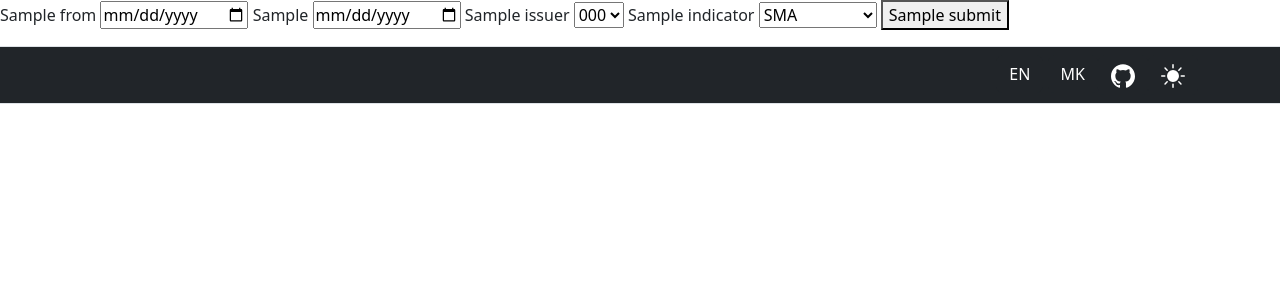
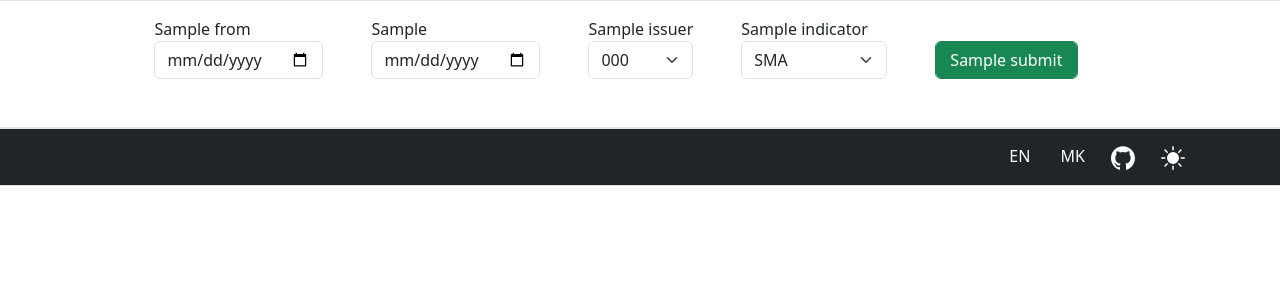
Before and after one commit to tamarastojchevska/MSE-Web-App, a Flask app: template Homework3/templates/technicalAnalysis.html in a window 1280 px wide. Shown: the part 168-468 px from the top of the page. Run offline with Flask 3, Linux system fonts and the light colour scheme; the template is opened without the code that fills it: most values are stand-ins (such as "Sample title", 1, 10 or a date in 2020); some libraries are stand-ins or nearby versions.

Commit message:
Fixed formatting, centered divs

```diff
--- a/Homework3/templates/technicalAnalysis.html
+++ b/Homework3/templates/technicalAnalysis.html
@@ -48,25 +48,33 @@
     </div>
 </header>
 
-
+<div class="px-3 py-2 border-top border-bottom">
+    <div class="container">
         <form action="{{ url_for('get_chart') }}" method="get">
+            <ul class="nav col-12 col-lg-auto my-2 justify-content-center my-md-0 text-small">
+                <li class = "pe-5 py-2">
                     <label>{{ translations['from'] }}
-        <input name="fromdate" type="date"/>
+                        <input class = "form-control" type="date" name="fromdate">
                     </label>
+                </li>
+                <li class = "pe-5 py-2">
                     <label>{{ translations['to'] }}
-    <input name="todate" type="date"/>
+                        <input class = "form-control" type="date" name="todate">
                     </label>
+                </li>
+                <li class = "pe-5 py-2">
                     <label>{{ translations['issuer'] }}
-        <select name="codes" >
+                        <select class = "form-select" name="codes" >
                             {% for code in codes %}
                             <option value="{{ code }}">
-                {{ code }}
-            </option>
+                                {{ code }}</option>
                             {% endfor %}
                         </select>
                     </label>
+                </li>
+                <li class = "pe-5 py-2">
                     <label>{{ translations['indicator'] }}
-        <select name="chart_option">
+                            <select class = "form-select" name="chart_option">
                                 <option value="SMA">SMA</option>
                                 <option value="EMA">EMA</option>
                                 <option value="CMA">CMA</option>
@@ -80,17 +88,24 @@
                                 <option value="STOCHASTIC">STOCHASTIC</option>
                             </select>
                     </label>
-    <button type="submit" >{{ translations['submit'] }}</button>
+                </li>
+                <li class = "pe-5 py-2">
+                    <label></label>
+                    <button class = "btn btn-success form-control" type="submit">{{ translations['submit'] }}</button>
+                </li>
+            </ul>
         </form>
-<div id='chart' class='chart'><p>{{ message }}</p></div>
-<div>
+
+    <div class = "d-flex justify-content-center align-items-center text-center m-auto">
+        <div id='chart' class="chart text-center py-2"><p>{{ message }}</p></div>
     <script src='https://cdn.plot.ly/plotly-latest.min.js'></script>
         <script type='text/javascript'>
             var graphs = {{graphJSON | safe}};
             Plotly.plot('chart',graphs,{});
         </script>
     </div>
-
+</div>
+</div>
 <footer>
     <div class="px-3 py-2 text-bg-dark border-top border-bottom">
         <div class="container">
```
Lines whose indentation alone changed are shown as unchanged.
